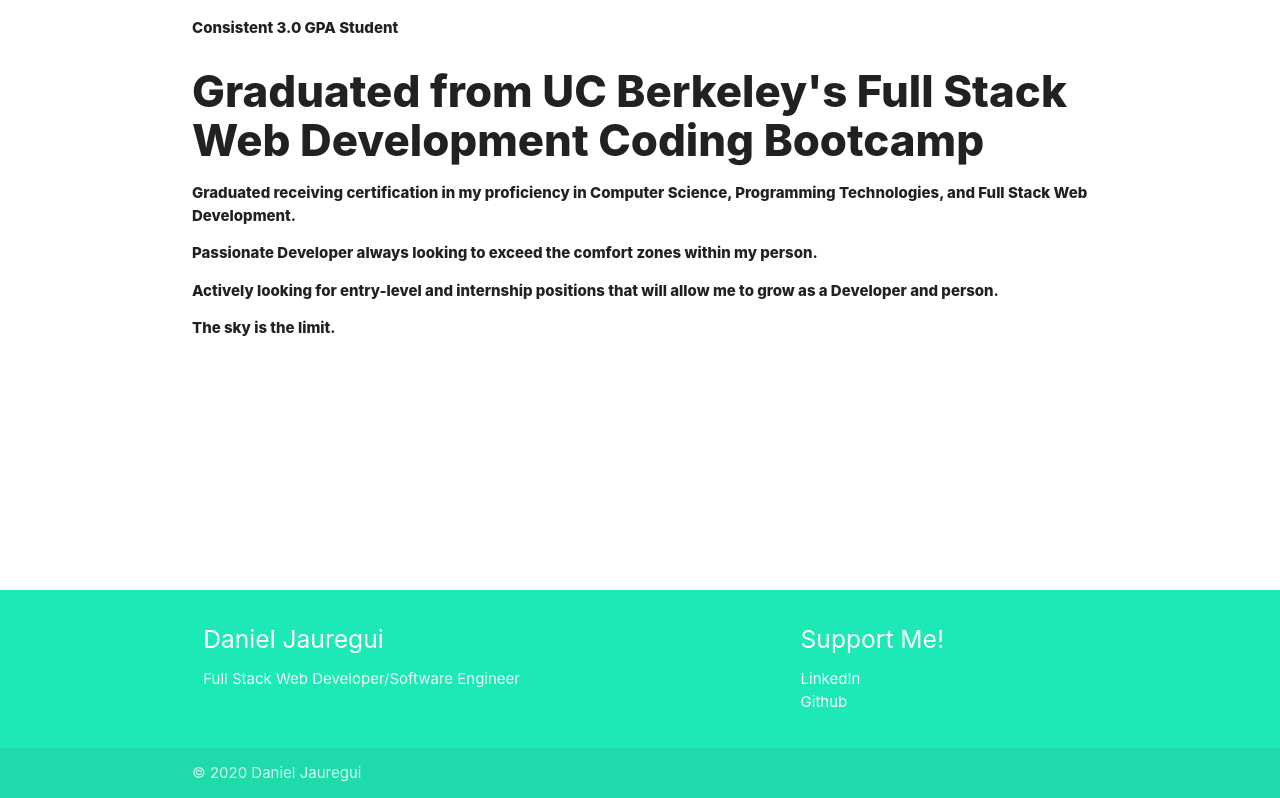
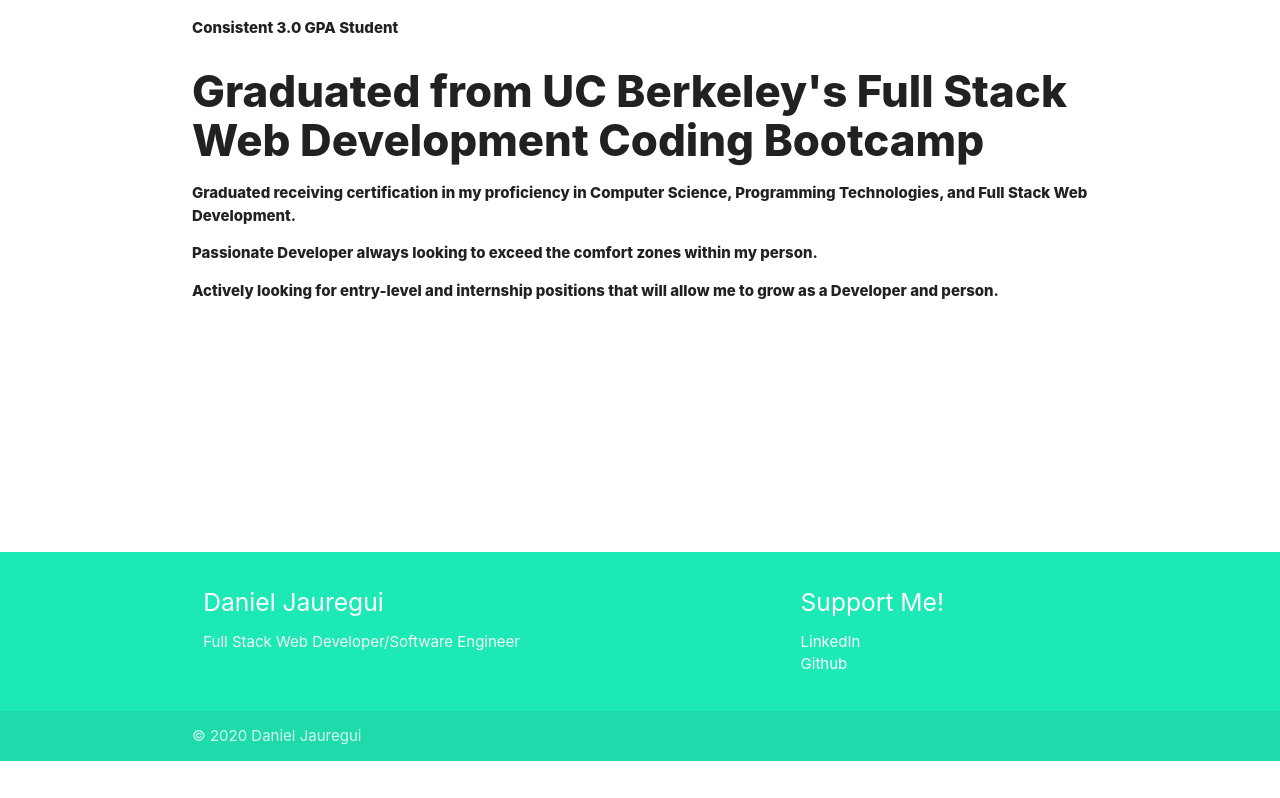
Before and after one commit to Kionling/kionPortfolio, a React (Create React App) app in the folder client/: page /aboutMe in a window 1280 px wide. Shown: the part 1233-2031 px from the top of the page. After the commit the page ends 1994 px from the top, so only its background shows below. Built offline with nearby package versions, Linux system fonts and the light colour scheme.

Commit message:
changes to description on about page to most recnet events

```diff
--- a/client/src/pages/About/about.js
+++ b/client/src/pages/About/about.js
@@ -69,7 +69,7 @@ function About() {
         <p className="bold800">
           Actively looking for entry-level and internship positions that will allow me to grow as a Developer and person.
         </p>
-        <p className="bold800">The sky is the limit.</p>
+        <p className="bold800"></p>
       </div>
       <footer class="page-footer #1de9b6 teal accent-3" id="AboutFooter">
         <div class="container">
```
